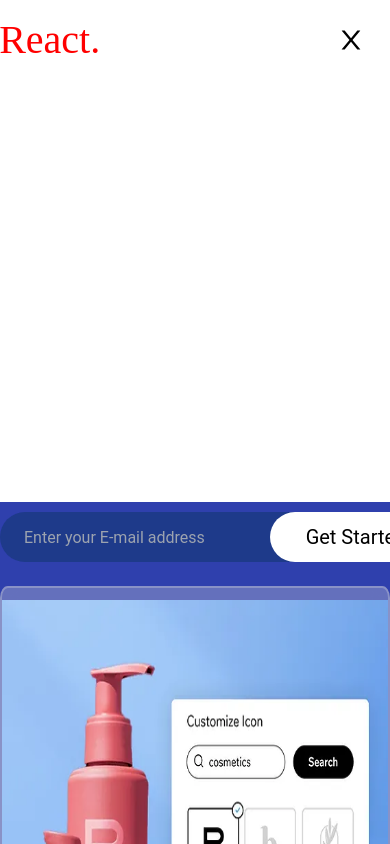
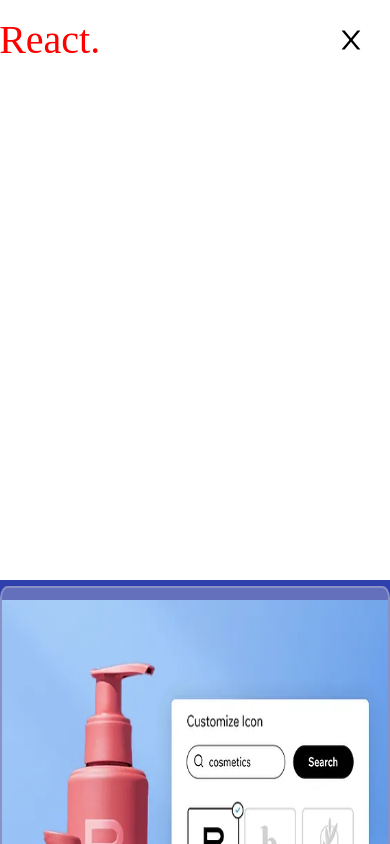
Before and after one commit to ChrisR156/new-react-tailwind, a React (Create React App) app: page / in a window 390 px wide. Both pictures are taken after a click on the element 351 px from the left and 40 px from the top of the page. Shown: the top 844 px of the page. Built offline with nearby package versions, Linux system fonts and the light colour scheme.

Commit message:
burger fixed

```diff
--- a/src/Components/Main.jsx
+++ b/src/Components/Main.jsx
@@ -13,7 +13,7 @@ const Main = () => {
         </div>
 
         <div className='wrapperLower w-[100%] flex justify-center items-center'>
-        <div className='fraimTag h-[40px] w-[200px] z-30 mb-[400px] mr-[700px] rounded-[35px] bg-[rgba(225,225,225,0.3)] backdrop-blur border-[2px] border-[rgba(222,222,222,0.3)] absolute items-center flex justify-center text-white'>Make Your Selection</div>
+        <div className='frameTag h-[40px] w-[200px] z-30 mb-[400px] mr-[700px] rounded-[35px] bg-[rgba(225,225,225,0.3)] backdrop-blur border-[2px] border-[rgba(222,222,222,0.3)] absolute items-center flex justify-center text-white'>Make Your Selection</div>
         <div className='frameMain h-[590px] w-[590px] bg-[rgba(225,225,225,0.3)] border-[2px] border-[rgba(222,222,222,0.3)] rounded-[2%] backdrop-blur flex justify-center items-center'>
           <img className='h-[563px] W-[570px]' src={Second} alt='/'/>
         </div>
--- a/src/Components/Navbar.jsx
+++ b/src/Components/Navbar.jsx
@@ -38,7 +38,7 @@ const Navbar = () => {
 
 
   return (
-    <div className='w-[100%] fixed z-50'>
+    <div className='w-[100%] h-[80px] fixed z-50'>
     <div id='firstDiv' className='[w-100%] bg-white h-[80px] justify-between flex flex-row px-6 transition-all'>
       <div id='react' className='title  h-[100%] w-[15%] justify-center flex items-center font-logoMain text-[50px] text-red-600'>React.</div>
       <div className='resources hidden lg:flex  h-[100%] w-[50%] items-center '>
@@ -67,10 +67,10 @@ const Navbar = () => {
         }</div>
 
     </div>
-       <div className='h-[100vh] w-[100%]'>
-          <div className={!navClick ? 'w-[100%] h-[50%] top-[-100%] left-0  transition duration-200 lg:hidden ease-in-out' : 'lg:hidden ease-in-out h-[50%] top-0 left-0 w-[100%] bg-white transition duration-200 '}>
 
-          </div>
+          <div className={!navClick ? 'w-[100%] h-[500px] top-[-100%] hidden left-0  transition duration-200 lg:hidden ease-in-out' : 'lg:hidden ease-in-out h-[500px] top-0 left-0 w-[100%] bg-white transition duration-200 '}>
+
+
        </div>
     </div>
   )
```
